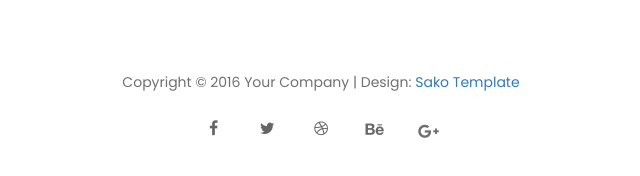
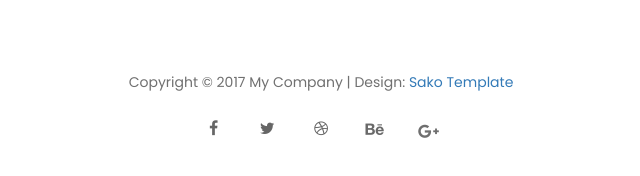
Before and after one commit to freddiesdba/web-dev, a plain HTML site: page index.html in a window 1280 px wide. Shown: the part 7186-7362 px from the top of the page, 319-959 px from the left. Drawn offline with Linux system fonts and the light colour scheme.

Commit message:
Update index.html

```diff
--- a/index.html
+++ b/index.html
@@ -632,7 +632,7 @@ http://www.templatemo.com/tm-486-new-event
 		<div class="row">
 
 			<div class="col-md-12 col-sm-12">
-				<p class="wow fadeInUp" data-wow-delay="0.6s">Copyright &copy; 2016 Your Company
+				<p class="wow fadeInUp" data-wow-delay="0.6s">Copyright &copy; 2017 My Company
 
                     | Design: <a rel="nofollow" href="http://www.sakotemplate.com/page/1" target="_parent">Sako Template</a></p>
 
```
